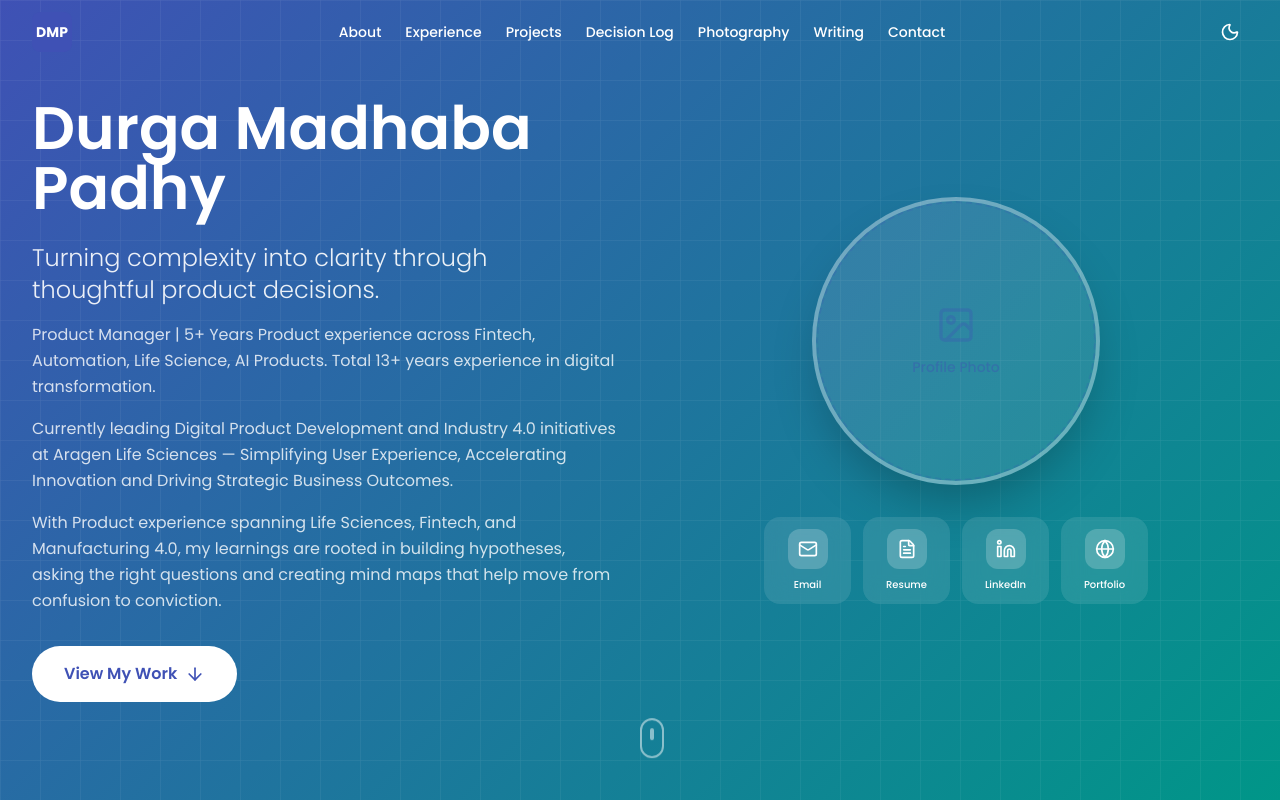
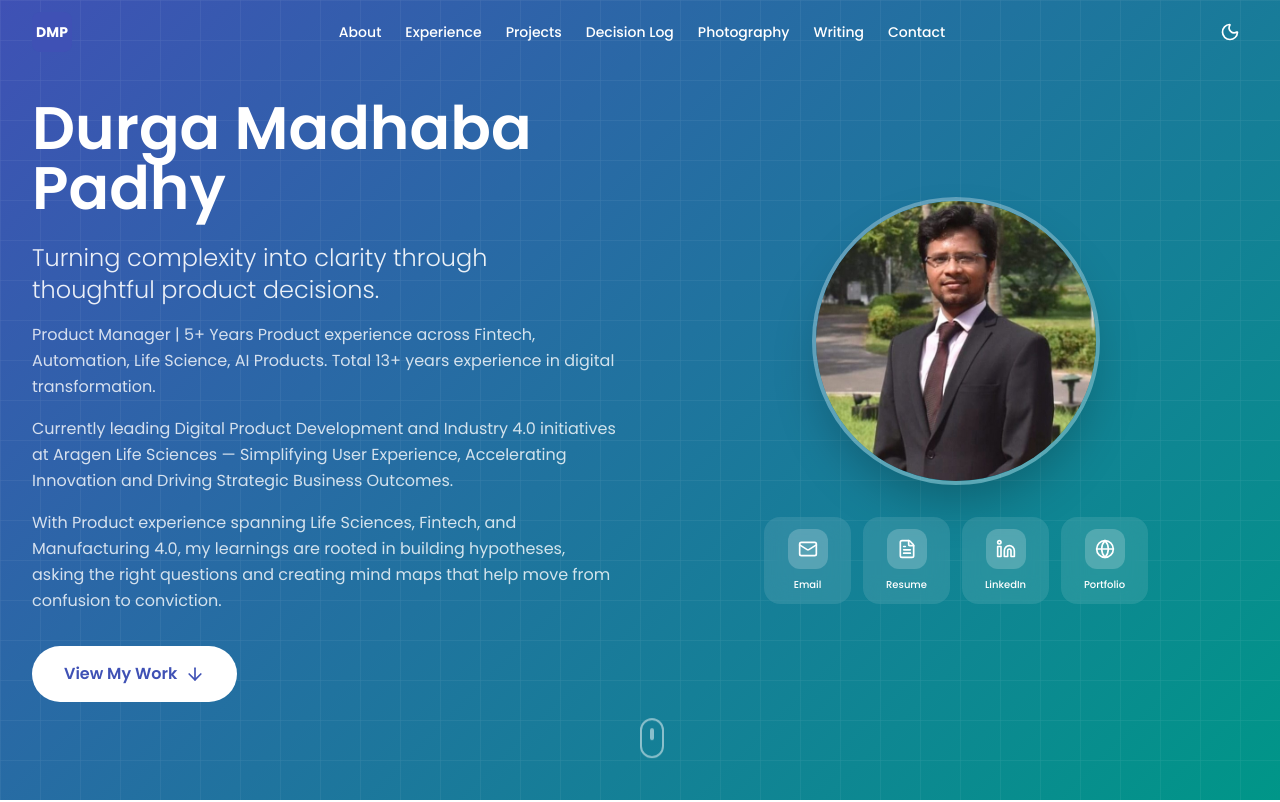
Before and after one commit to durgamp/personalportfolio, a Next.js app: page / in a window 1280 px wide. Shown: the top 802 px of the page. Built offline with nearby package versions, Linux system fonts and the light colour scheme.

Commit message:
Add profile photo to Hero section

```diff
--- a/src/components/sections/Hero.tsx
+++ b/src/components/sections/Hero.tsx
@@ -1,7 +1,6 @@
 "use client";
 
 import { ArrowDown, Mail, FileText, Linkedin, Globe } from "lucide-react";
-import { ImagePlaceholder } from "@/components/shared/ImagePlaceholder";
 
 const contactCards = [
   {
@@ -83,14 +82,13 @@ export function Hero() {
           {/* Right: Photo + Contact cards */}
           <div className="flex flex-col items-center gap-8">
             {/* Profile photo */}
-            <div className="w-72 h-72 rounded-full border-4 border-white/30 overflow-hidden shadow-2xl bg-white/10 flex items-center justify-center">
-              <div className="w-full h-full relative">
-                <ImagePlaceholder
-                  label="Profile Photo"
-                  aspectRatio="square"
-                  className="rounded-full border-0"
-                />
-              </div>
+            <div className="w-72 h-72 rounded-full border-4 border-white/30 overflow-hidden shadow-2xl">
+              {/* eslint-disable-next-line @next/next/no-img-element */}
+              <img
+                src="/images/profile.jpg"
+                alt="Durga Madhaba Padhy"
+                className="w-full h-full object-cover object-top"
+              />
             </div>
 
             {/* Contact cards */}
```
Also changed, not shown: public/images/profile.jpg (added).
